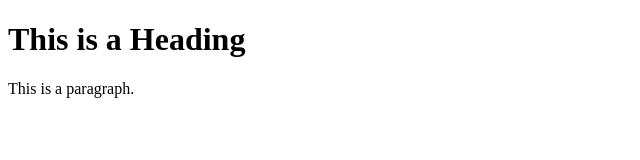
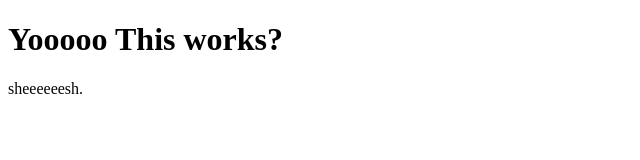
Before and after one commit to Kimewaza/Kimewaza.github.io, a plain HTML site: page index.html in a window 1280 px wide. Shown: the whole page, without its empty margins (0-640 px from the left). Drawn offline with Linux system fonts and the light colour scheme.

Commit message:
Update index.html

```diff
--- a/index.html
+++ b/index.html
@@ -5,8 +5,8 @@
 </head>
 <body>
 
-<h1>This is a Heading</h1>
-<p>This is a paragraph.</p>
+<h1>Yooooo This works?</h1>
+<p>sheeeeeesh.</p>
 
 </body>
 </html>
```
